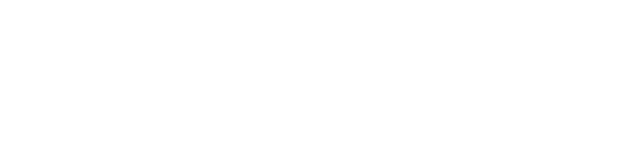
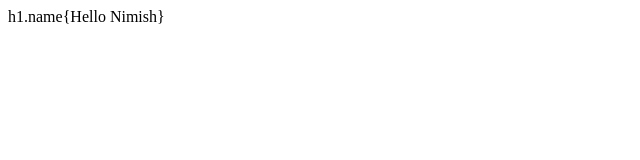
Before and after one commit to Nimish1308/git_demo, a plain HTML site: page demo1.html in a window 1280 px wide. Shown: the whole page, without its empty margins (0-640 px from the left). Drawn offline with Linux system fonts and the light colour scheme.

Commit message:
This is 2nd change

```diff
--- a/demo1.html
+++ b/demo1.html
@@ -6,6 +6,6 @@
     <title>Document</title>
 </head>
 <body>
-
+    h1.name{Hello Nimish}
 </body>
 </html>
```
